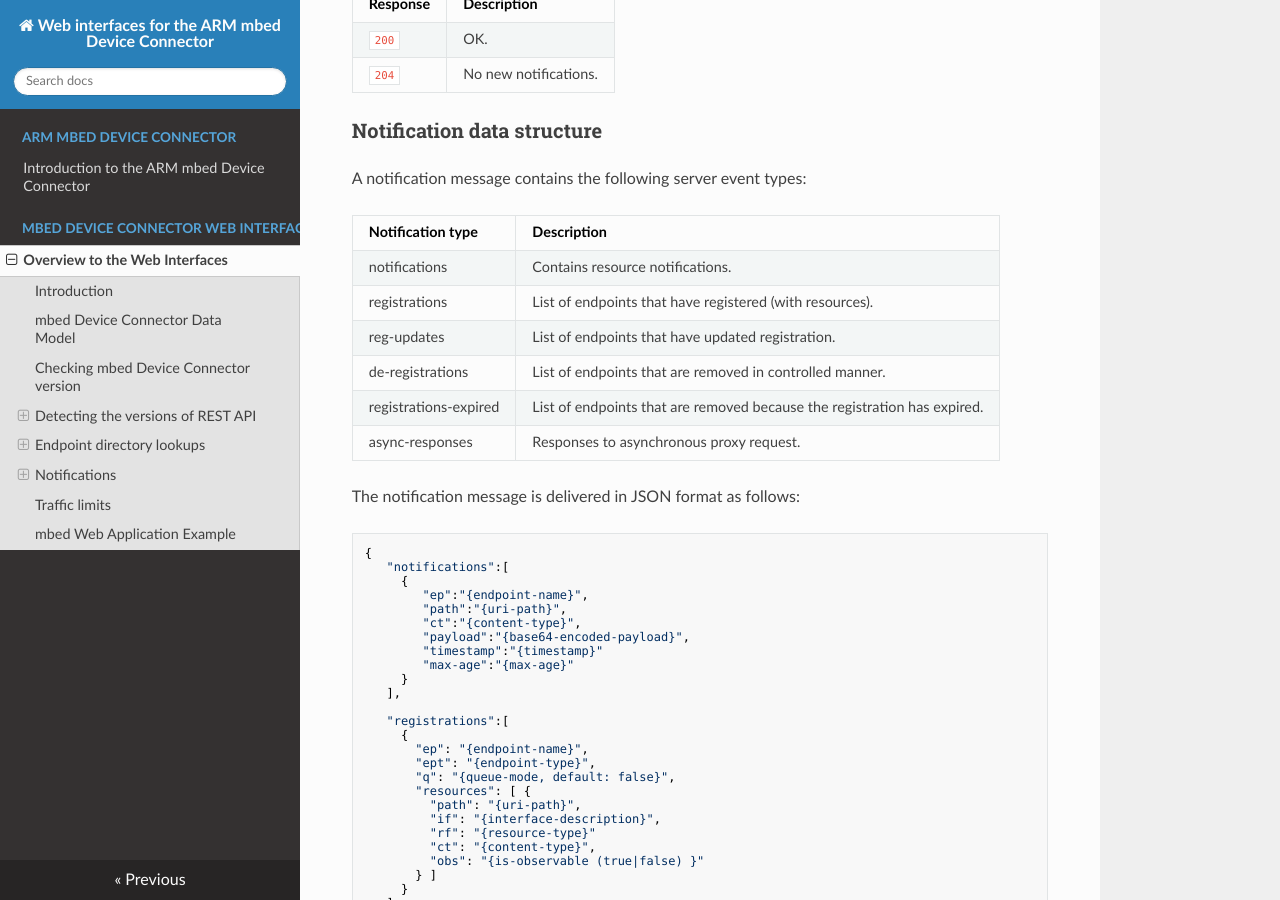
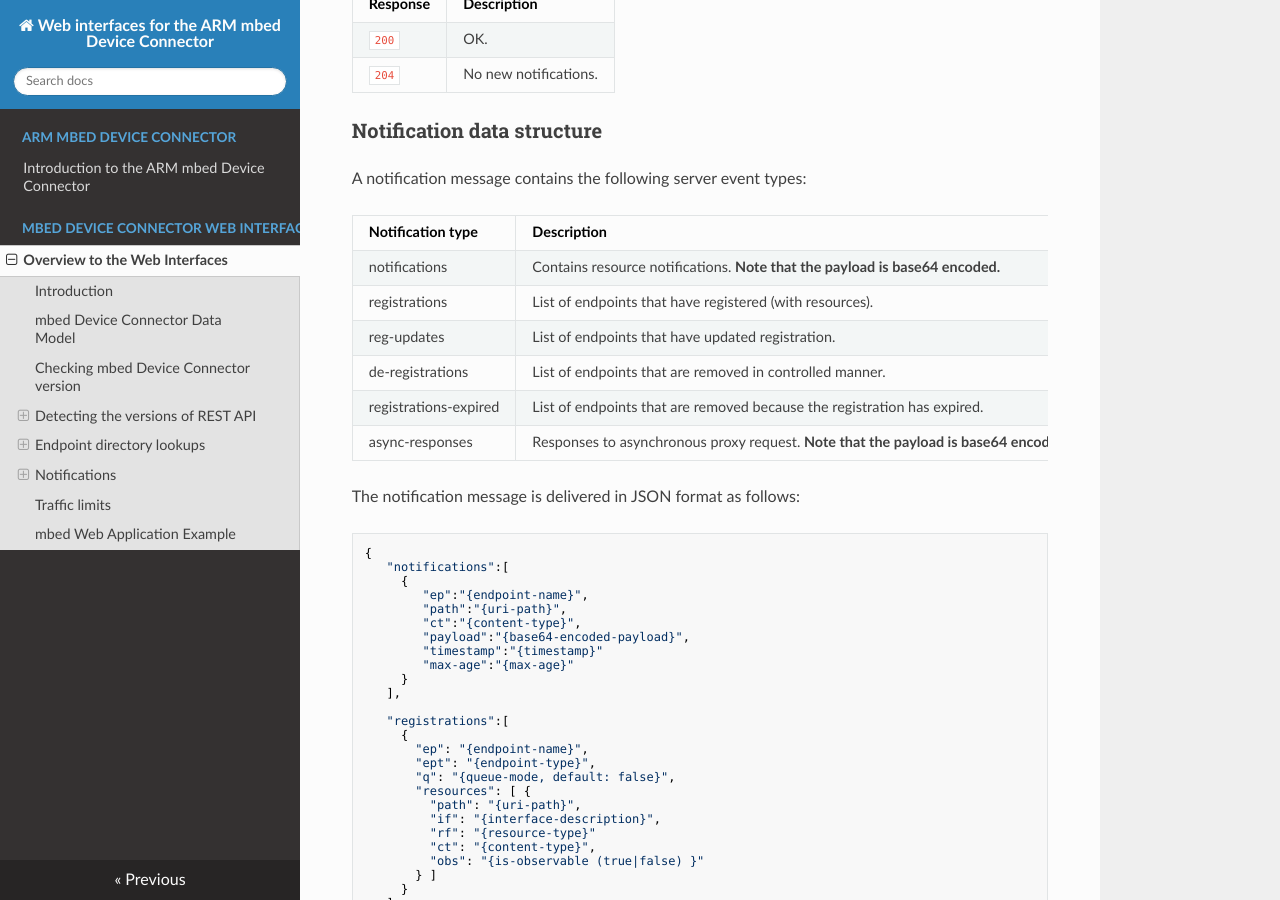
Before and after one commit to ARMmbed/Connector-mDS-REST-API, an MkDocs documentation site: the page built from docs/connector-web-interfaces.md, in a window 1280 px wide and 900 px high, scrolled down 12354 px. Built offline with MkDocs 1.6.1, drawn with Linux system fonts in a browser that asks for light colours; nearby versions of some CDN libraries; old or Windows-style settings are respelled for this version of MkDocs.

Commit message:
Added note about the base64 encoding.

```diff
--- a/docs/connector-web-interfaces.md
+++ b/docs/connector-web-interfaces.md
@@ -508,12 +508,12 @@ A notification message contains the following server event types:
 
 |Notification type|Description|
 |---|---|
-|notifications|Contains resource notifications.|
+|notifications|Contains resource notifications. **Note that the payload is base64 encoded.**|
 |registrations|List of endpoints that have registered (with resources).|
 |reg-updates|List of endpoints that have updated registration.|
 |de-registrations|List of endpoints that are removed in controlled manner.|
 |registrations-expired|List of endpoints that are removed because the registration has expired.|
-|async-responses|Responses to asynchronous proxy request.|
+|async-responses|Responses to asynchronous proxy request. **Note that the payload is base64 encoded.**|
 
 The notification message is delivered in JSON format as follows:
 
```
